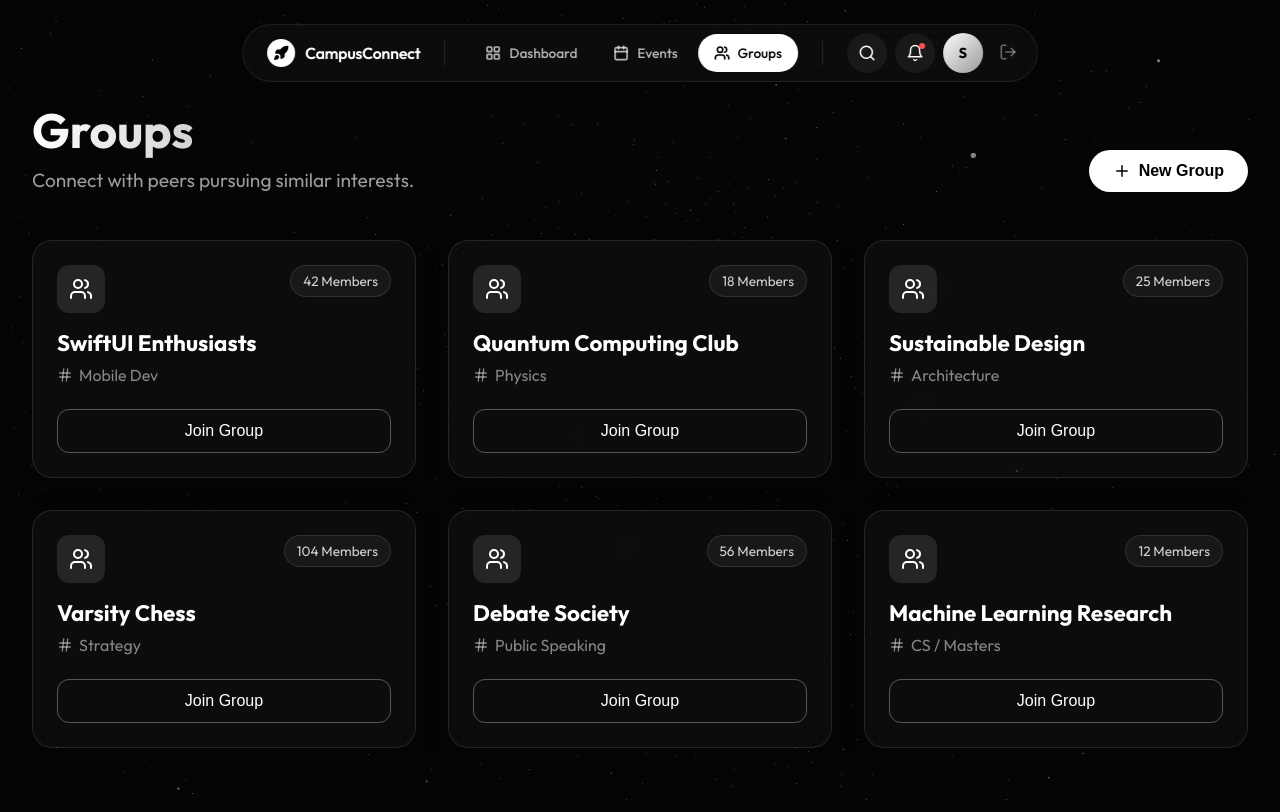
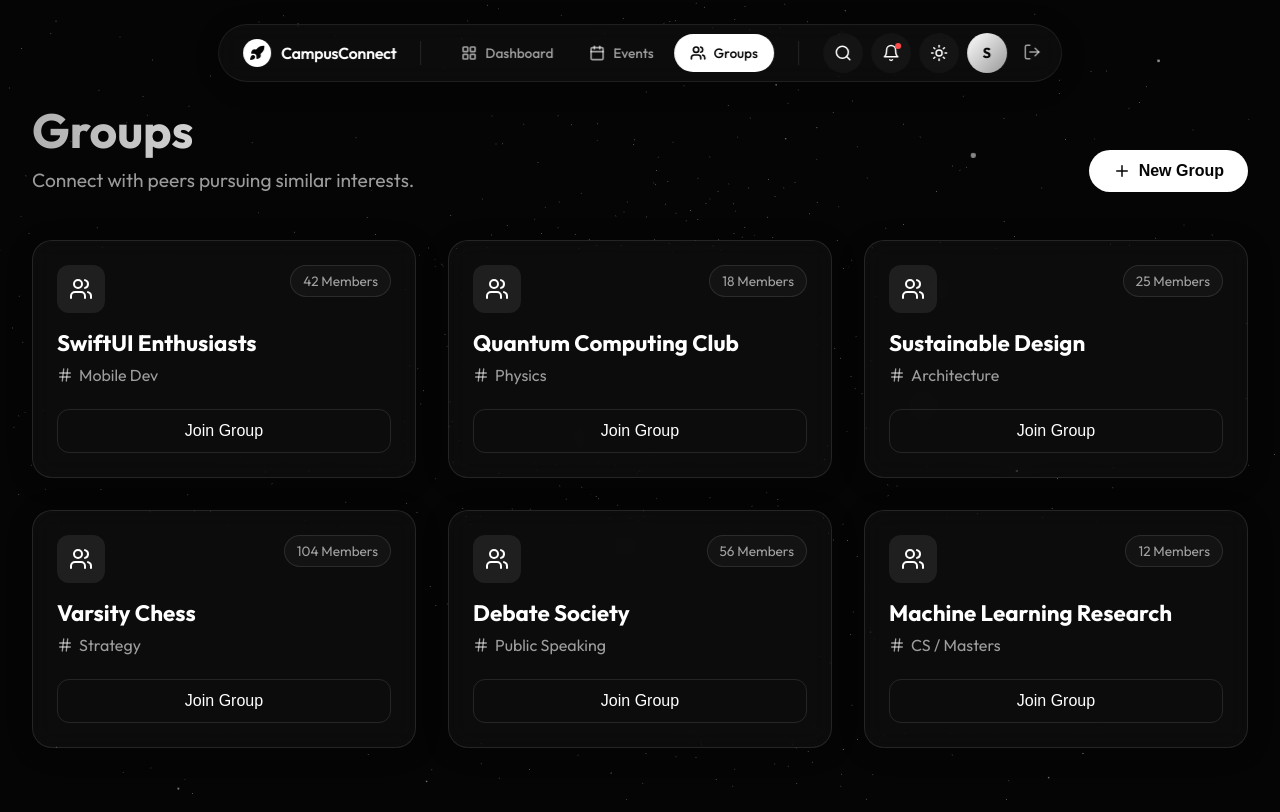
Before and after one commit to Code-Alchemist101/College_Social_Platform, a React (Vite) app: page /groups in a window 1280 px wide. Built offline with nearby package versions, Linux system fonts and the light colour scheme; sample sign-in values are in the browser's storage.

Commit message:
add light&dark mode

```diff
--- a/src/App.jsx
+++ b/src/App.jsx
@@ -7,6 +7,7 @@ import EventsList from './features/events/EventsList';
 import GroupFinder from './features/groups/GroupFinder';
 import Profile from './pages/Profile';
 import { useSelector } from 'react-redux';
+import { useEffect } from 'react';
 
 // Protected Route Component
 const PrivateRoute = ({ children }) => {
@@ -15,6 +16,12 @@ const PrivateRoute = ({ children }) => {
 };
 
 function App() {
+    const { mode } = useSelector((state) => state.theme);
+
+    useEffect(() => {
+        document.body.setAttribute('data-theme', mode);
+    }, [mode]);
+
     return (
         <Router>
             <Layout>
--- a/src/components/Background3D.jsx
+++ b/src/components/Background3D.jsx
@@ -1,4 +1,5 @@
 import { useRef, useMemo } from 'react';
+import { useSelector } from 'react-redux';
 import { Canvas, useFrame } from '@react-three/fiber';
 import { Points, PointMaterial } from '@react-three/drei';
 import * as random from 'maath/random/dist/maath-random.esm';
@@ -37,10 +38,14 @@ const ParticleField = (props) => {
 };
 
 const Background3D = () => {
+    const { mode } = useSelector((state) => state.theme);
+    const bgColor = mode === 'dark' ? '#050505' : '#f0f2f5';
+    const particleColor = mode === 'dark' ? '#ffffff' : '#000000';
+
     return (
-        <div style={{ position: 'fixed', top: 0, left: 0, width: '100%', height: '100%', zIndex: -1, background: '#050505' }}>
+        <div style={{ position: 'fixed', top: 0, left: 0, width: '100%', height: '100%', zIndex: -1, background: bgColor, transition: 'background 0.3s ease' }}>
             <Canvas camera={{ position: [0, 0, 1] }}>
-                <ParticleField />
+                <ParticleField color={particleColor} />
             </Canvas>
         </div>
     );
--- a/src/components/Navbar.jsx
+++ b/src/components/Navbar.jsx
@@ -2,12 +2,14 @@ import React, { useState, useEffect } from 'react';
 import { Link, useLocation, useNavigate } from 'react-router-dom';
 import { useSelector, useDispatch } from 'react-redux';
 import { logout } from '../features/auth/authSlice';
-import { Rocket, Search, Bell, LogOut, LayoutGrid, Calendar, Users } from 'lucide-react';
+import { toggleTheme } from '../features/theme/themeSlice';
+import { Rocket, Search, Bell, LogOut, LayoutGrid, Calendar, Users, Sun, Moon } from 'lucide-react';
 import SearchModal from './SearchModal';
 import NotificationCenter from './NotificationCenter';
 
 const Navbar = () => {
     const { isAuthenticated, user } = useSelector((state) => state.auth);
+    const { mode } = useSelector((state) => state.theme);
     const dispatch = useDispatch();
     const navigate = useNavigate();
     const location = useLocation();
@@ -61,13 +63,13 @@ const Navbar = () => {
                 }}>
                     {/* Logo Section */}
                     <Link to="/" style={{ display: 'flex', alignItems: 'center', gap: '10px', textDecoration: 'none' }}>
-                        <div style={{ background: '#fff', borderRadius: '50%', padding: '6px', display: 'flex' }}>
-                            <Rocket size={16} color="#000" fill="#000" />
+                        <div style={{ background: 'var(--accent)', borderRadius: '50%', padding: '6px', display: 'flex' }}>
+                            <Rocket size={16} color="var(--bg-dark)" fill="var(--bg-dark)" />
                         </div>
-                        <span style={{ fontWeight: 600, fontSize: '1rem', letterSpacing: '-0.02em', color: '#fff' }}>CampusConnect</span>
+                        <span style={{ fontWeight: 600, fontSize: '1rem', letterSpacing: '-0.02em', color: 'var(--text-primary)' }}>CampusConnect</span>
                     </Link>
 
-                    {isAuthenticated && <div style={{ width: '1px', height: '24px', background: 'rgba(255,255,255,0.1)' }} />}
+                    {isAuthenticated && <div style={{ width: '1px', height: '24px', background: 'var(--glass-border)' }} />}
 
                     {/* Navigation Pills */}
                     {isAuthenticated && (
@@ -87,8 +89,8 @@ const Navbar = () => {
                                             gap: '8px',
                                             fontSize: '0.85rem',
                                             fontWeight: 500,
-                                            color: active ? '#000' : 'rgba(255,255,255,0.7)',
-                                            background: active ? '#fff' : 'transparent',
+                                            color: active ? 'var(--bg-dark)' : 'var(--text-secondary)',
+                                            background: active ? 'var(--accent)' : 'transparent',
                                             textDecoration: 'none',
                                             transition: 'all 0.3s cubic-bezier(0.2, 0.8, 0.2, 1)'
                                         }}
@@ -101,7 +103,7 @@ const Navbar = () => {
                         </div>
                     )}
 
-                    {isAuthenticated && <div style={{ width: '1px', height: '24px', background: 'rgba(255,255,255,0.1)' }} />}
+                    {isAuthenticated && <div style={{ width: '1px', height: '24px', background: 'var(--glass-border)' }} />}
 
                     {/* Actions */}
                     <div style={{ display: 'flex', alignItems: 'center', gap: '8px' }}>
@@ -110,7 +112,7 @@ const Navbar = () => {
                                 <button
                                     onClick={() => setIsSearchOpen(true)}
                                     style={{
-                                        background: 'rgba(255,255,255,0.05)',
+                                        background: 'var(--glass-bg)',
                                         border: 'none',
                                         borderRadius: '50%',
                                         width: '40px',
@@ -118,12 +120,12 @@ const Navbar = () => {
                                         display: 'flex',
                                         alignItems: 'center',
                                         justifyContent: 'center',
-                                        color: '#fff',
+                                        color: 'var(--text-primary)',
                                         cursor: 'pointer',
                                         transition: 'background 0.2s'
                                     }}
-                                    onMouseEnter={(e) => e.target.style.background = 'rgba(255,255,255,0.1)'}
-                                    onMouseLeave={(e) => e.target.style.background = 'rgba(255,255,255,0.05)'}
+                                    onMouseEnter={(e) => e.target.style.background = 'var(--glass-highlight)'}
+                                    onMouseLeave={(e) => e.target.style.background = 'var(--glass-bg)'}
                                 >
                                     <Search size={18} />
                                 </button>
@@ -132,7 +134,7 @@ const Navbar = () => {
                                     <button
                                         onClick={() => setIsNotifOpen(!isNotifOpen)}
                                         style={{
-                                            background: 'rgba(255,255,255,0.05)',
+                                            background: 'var(--glass-bg)',
                                             border: 'none',
                                             borderRadius: '50%',
                                             width: '40px',
@@ -140,12 +142,12 @@ const Navbar = () => {
                                             display: 'flex',
                                             alignItems: 'center',
                                             justifyContent: 'center',
-                                            color: '#fff',
+                                            color: 'var(--text-primary)',
                                             cursor: 'pointer',
                                             transition: 'background 0.2s'
                                         }}
-                                        onMouseEnter={(e) => e.target.style.background = 'rgba(255,255,255,0.1)'}
-                                        onMouseLeave={(e) => e.target.style.background = 'rgba(255,255,255,0.05)'}
+                                        onMouseEnter={(e) => e.target.style.background = 'var(--glass-highlight)'}
+                                        onMouseLeave={(e) => e.target.style.background = 'var(--glass-bg)'}
                                     >
                                         <Bell size={18} />
                                         <span style={{
@@ -161,15 +163,36 @@ const Navbar = () => {
                                     <NotificationCenter isOpen={isNotifOpen} onClose={() => setIsNotifOpen(false)} />
                                 </div>
 
+                                <button
+                                    onClick={() => dispatch(toggleTheme())}
+                                    style={{
+                                        background: 'var(--glass-bg)',
+                                        border: 'none',
+                                        borderRadius: '50%',
+                                        width: '40px',
+                                        height: '40px',
+                                        display: 'flex',
+                                        alignItems: 'center',
+                                        justifyContent: 'center',
+                                        color: 'var(--text-primary)',
+                                        cursor: 'pointer',
+                                        transition: 'background 0.2s'
+                                    }}
+                                    onMouseEnter={(e) => e.target.style.background = 'var(--glass-highlight)'}
+                                    onMouseLeave={(e) => e.target.style.background = 'var(--glass-bg)'}
+                                >
+                                    {mode === 'dark' ? <Sun size={18} /> : <Moon size={18} />}
+                                </button>
+
                                 <Link to="/profile" style={{
                                     width: '40px',
                                     height: '40px',
                                     borderRadius: '50%',
-                                    background: 'linear-gradient(135deg, #fff, #999)',
+                                    background: 'linear-gradient(135deg, var(--accent), #999)',
                                     display: 'flex',
                                     alignItems: 'center',
                                     justifyContent: 'center',
-                                    color: '#000',
+                                    color: 'var(--bg-dark)',
                                     fontWeight: 700,
                                     fontSize: '0.9rem',
                                     textDecoration: 'none'
@@ -183,12 +206,12 @@ const Navbar = () => {
                                         background: 'transparent',
                                         border: 'none',
                                         padding: '0 8px',
-                                        color: 'rgba(255,255,255,0.4)',
+                                        color: 'var(--text-secondary)',
                                         cursor: 'pointer',
                                         transition: 'color 0.2s'
                                     }}
-                                    onMouseEnter={(e) => e.target.style.color = '#fff'}
-                                    onMouseLeave={(e) => e.target.style.color = 'rgba(255,255,255,0.4)'}
+                                    onMouseEnter={(e) => e.target.style.color = 'var(--text-primary)'}
+                                    onMouseLeave={(e) => e.target.style.color = 'var(--text-secondary)'}
                                 >
                                     <LogOut size={18} />
                                 </button>
@@ -196,8 +219,8 @@ const Navbar = () => {
                         ) : (
                             <div style={{ display: 'flex', gap: '8px' }}>
                                 <Link to="/login" style={{
-                                    background: isActive('/login') ? '#fff' : 'transparent',
-                                    color: isActive('/login') ? '#000' : 'rgba(255,255,255,0.8)',
+                                    background: isActive('/login') ? 'var(--accent)' : 'transparent',
+                                    color: isActive('/login') ? 'var(--bg-dark)' : 'var(--text-secondary)',
                                     borderRadius: '100px',
                                     padding: '8px 20px',
                                     textDecoration: 'none',
@@ -206,8 +229,8 @@ const Navbar = () => {
                                     transition: 'all 0.3s ease'
                                 }}>Log in</Link>
                                 <Link to="/signup" style={{
-                                    background: isActive('/signup') ? '#fff' : 'transparent',
-                                    color: isActive('/signup') ? '#000' : 'rgba(255,255,255,0.8)',
+                                    background: isActive('/signup') ? 'var(--accent)' : 'transparent',
+                                    color: isActive('/signup') ? 'var(--bg-dark)' : 'var(--text-secondary)',
                                     borderRadius: '100px',
                                     padding: '8px 20px',
                                     textDecoration: 'none',
--- a/src/features/groups/GroupFinder.jsx
+++ b/src/features/groups/GroupFinder.jsx
@@ -21,16 +21,16 @@ const GroupFinder = () => {
         <div style={{ paddingBottom: '4rem' }}>
             <div style={{ display: 'flex', justifyContent: 'space-between', alignItems: 'flex-end', marginBottom: '3rem' }}>
                 <div>
-                    <h1 style={{ fontSize: '3rem', fontWeight: 700, marginBottom: '0.5rem', background: 'linear-gradient(to right, #fff, #999)', WebkitBackgroundClip: 'text', WebkitTextFillColor: 'transparent' }}>Groups</h1>
-                    <p style={{ color: 'rgba(255,255,255,0.6)', fontSize: '1.2rem' }}>Connect with peers pursuing similar interests.</p>
+                    <h1 className="text-gradient" style={{ fontSize: '3rem', fontWeight: 700, marginBottom: '0.5rem' }}>Groups</h1>
+                    <p style={{ color: 'var(--text-secondary)', fontSize: '1.2rem' }}>Connect with peers pursuing similar interests.</p>
                 </div>
                 <button
                     onClick={() => setShowCreate(!showCreate)}
                     style={{
                         padding: '12px 24px',
                         borderRadius: '100px',
-                        background: '#fff',
-                        color: '#000',
+                        background: 'var(--text-primary)',
+                        color: 'var(--bg-dark)',
                         border: 'none',
                         fontSize: '1rem',
                         fontWeight: 600,
@@ -54,10 +54,10 @@ const GroupFinder = () => {
                         className="glass-panel"
                         style={{ padding: '32px', maxWidth: '600px', margin: '0 auto', overflow: 'hidden' }}
                     >
-                        <h3 style={{ marginBottom: '24px', fontSize: '1.5rem', color: '#fff' }}>Start a New Group</h3>
+                        <h3 style={{ marginBottom: '24px', fontSize: '1.5rem', color: 'var(--text-primary)' }}>Start a New Group</h3>
                         <form onSubmit={handleCreate}>
                             <div style={{ marginBottom: '20px' }}>
-                                <label style={{ display: 'block', marginBottom: '8px', color: 'rgba(255,255,255,0.8)', fontSize: '0.9rem' }}>Group Name</label>
+                                <label style={{ display: 'block', marginBottom: '8px', color: 'var(--text-secondary)', fontSize: '0.9rem' }}>Group Name</label>
                                 <input
                                     placeholder="e.g. Advanced AI Study Circle"
                                     value={newGroup.name}
@@ -65,17 +65,17 @@ const GroupFinder = () => {
                                     style={{
                                         width: '100%',
                                         padding: '12px 16px',
-                                        background: 'rgba(255,255,255,0.05)',
-                                        border: '1px solid rgba(255,255,255,0.1)',
+                                        background: 'var(--glass-bg)',
+                                        border: '1px solid var(--glass-border)',
                                         borderRadius: '12px',
-                                        color: '#fff',
+                                        color: 'var(--text-primary)',
                                         fontSize: '1rem',
                                         outline: 'none'
                                     }}
                                 />
                             </div>
                             <div style={{ marginBottom: '32px' }}>
-                                <label style={{ display: 'block', marginBottom: '8px', color: 'rgba(255,255,255,0.8)', fontSize: '0.9rem' }}>Topic</label>
+                                <label style={{ display: 'block', marginBottom: '8px', color: 'var(--text-secondary)', fontSize: '0.9rem' }}>Topic</label>
                                 <input
                                     placeholder="e.g. Computer Science"
                                     value={newGroup.topic}
@@ -83,18 +83,18 @@ const GroupFinder = () => {
                                     style={{
                                         width: '100%',
                                         padding: '12px 16px',
-                                        background: 'rgba(255,255,255,0.05)',
-                                        border: '1px solid rgba(255,255,255,0.1)',
+                                        background: 'var(--glass-bg)',
+                                        border: '1px solid var(--glass-border)',
                                         borderRadius: '12px',
-                                        color: '#fff',
+                                        color: 'var(--text-primary)',
                                         fontSize: '1rem',
                                         outline: 'none'
                                     }}
                                 />
                             </div>
                             <div style={{ display: 'flex', justifyContent: 'flex-end', gap: '12px' }}>
-                                <button type="button" onClick={() => setShowCreate(false)} style={{ background: 'transparent', color: 'rgba(255,255,255,0.6)', border: 'none', padding: '10px 20px', cursor: 'pointer' }}>Cancel</button>
-                                <button type="submit" style={{ background: '#fff', color: '#000', border: 'none', padding: '12px 24px', borderRadius: '12px', fontWeight: 600, cursor: 'pointer' }}>Create Group</button>
+                                <button type="button" onClick={() => setShowCreate(false)} style={{ background: 'transparent', color: 'var(--text-secondary)', border: 'none', padding: '10px 20px', cursor: 'pointer' }}>Cancel</button>
+                                <button type="submit" style={{ background: 'var(--text-primary)', color: 'var(--bg-dark)', border: 'none', padding: '12px 24px', borderRadius: '12px', fontWeight: 600, cursor: 'pointer' }}>Create Group</button>
                             </div>
                         </form>
                     </motion.div>
@@ -117,27 +117,27 @@ const GroupFinder = () => {
                                 width: '48px',
                                 height: '48px',
                                 borderRadius: '12px',
-                                background: 'rgba(255,255,255,0.1)',
+                                background: 'var(--glass-highlight)',
                                 display: 'flex',
                                 alignItems: 'center',
                                 justifyContent: 'center'
                             }}>
-                                <Users size={24} color="#fff" />
+                                <Users size={24} color="var(--text-primary)" />
                             </div>
                             <span style={{
                                 fontSize: '0.85rem',
-                                color: 'rgba(255,255,255,0.8)',
-                                background: 'rgba(255,255,255,0.05)',
+                                color: 'var(--text-secondary)',
+                                background: 'var(--glass-bg)',
                                 padding: '6px 12px',
                                 borderRadius: '100px',
-                                border: '1px solid rgba(255,255,255,0.1)'
+                                border: '1px solid var(--glass-border)'
                             }}>
                                 {group.members} Members
                             </span>
                         </div>
 
-                        <h3 style={{ fontSize: '1.4rem', marginBottom: '8px', color: '#fff' }}>{group.name}</h3>
-                        <div style={{ display: 'flex', alignItems: 'center', gap: '6px', color: 'rgba(255,255,255,0.5)', marginBottom: '24px', fontSize: '1rem' }}>
+                        <h3 style={{ fontSize: '1.4rem', marginBottom: '8px', color: 'var(--text-primary)' }}>{group.name}</h3>
+                        <div style={{ display: 'flex', alignItems: 'center', gap: '6px', color: 'var(--text-secondary)', marginBottom: '24px', fontSize: '1rem' }}>
                             <Hash size={16} />
                             <span>{group.topic}</span>
                         </div>
@@ -147,8 +147,8 @@ const GroupFinder = () => {
                             padding: '12px',
                             borderRadius: '12px',
                             background: 'transparent',
-                            color: '#fff',
-                            border: '1px solid rgba(255,255,255,0.3)',
+                            color: 'var(--text-primary)',
+                            border: '1px solid var(--glass-border)',
                             fontSize: '1rem',
                             fontWeight: 500,
                             cursor: 'pointer',
--- /dev/null
+++ b/src/features/theme/themeSlice.js
@@ -0,0 +1,33 @@
+import { createSlice } from '@reduxjs/toolkit';
+
+const getInitialTheme = () => {
+    // Check local storage or system preference
+    const savedTheme = localStorage.getItem('theme');
+    if (savedTheme) {
+        return savedTheme;
+    }
+    // Default to dark
+    return 'dark';
+};
+
+const initialState = {
+    mode: getInitialTheme(),
+};
+
+const themeSlice = createSlice({
+    name: 'theme',
+    initialState,
+    reducers: {
+        toggleTheme: (state) => {
+            state.mode = state.mode === 'dark' ? 'light' : 'dark';
+            localStorage.setItem('theme', state.mode);
+        },
+        setTheme: (state, action) => {
+            state.mode = action.payload;
+            localStorage.setItem('theme', state.mode);
+        }
+    },
+});
+
+export const { toggleTheme, setTheme } = themeSlice.actions;
+export default themeSlice.reducer;
--- a/src/index.css
+++ b/src/index.css
@@ -2,13 +2,29 @@
 
 :root {
   --font-main: 'Outfit', sans-serif;
+
+  /* Shared Defaults (Dark Mode) */
   --bg-dark: #050505;
   --text-primary: #ffffff;
   --text-secondary: rgba(255, 255, 255, 0.6);
   --accent: #ffffff;
   --glass-border: rgba(255, 255, 255, 0.1);
   --glass-bg: rgba(255, 255, 255, 0.03);
+  --glass-menu-bg: rgba(20, 20, 20, 0.85);
   --glass-highlight: rgba(255, 255, 255, 0.08);
+}
+
+body[data-theme='light'] {
+  --bg-dark: #f0f2f5;
+  /* Light background */
+  --text-primary: #1a1a1a;
+  --text-secondary: rgba(0, 0, 0, 0.6);
+  --accent: #000000;
+  --glass-border: rgba(0, 0, 0, 0.1);
+  --glass-bg: rgba(255, 255, 255, 0.6);
+  --glass-menu-bg: rgba(255, 255, 255, 0.9);
+  /* Frosty white */
+  --glass-highlight: rgba(255, 255, 255, 0.8);
 }
 
 * {
@@ -31,9 +47,11 @@ body {
 ::-webkit-scrollbar {
   width: 6px;
 }
+
 ::-webkit-scrollbar-track {
   background: var(--bg-dark);
 }
+
 ::-webkit-scrollbar-thumb {
   background: #333;
   border-radius: 3px;
@@ -42,7 +60,8 @@ body {
 #root {
   min-height: 100vh;
   position: relative;
-  z-index: 1; /* Content above background */
+  z-index: 1;
+  /* Content above background */
 }
 
 /* Utility Utilities */
@@ -61,6 +80,12 @@ body {
   -webkit-text-fill-color: transparent;
 }
 
+body[data-theme='light'] .text-gradient {
+  background: linear-gradient(to right, #4b5563, #000000);
+  -webkit-background-clip: text;
+  -webkit-text-fill-color: transparent;
+}
+
 canvas {
   touch-action: none;
 }
--- a/src/store/store.js
+++ b/src/store/store.js
@@ -2,11 +2,13 @@ import { configureStore } from '@reduxjs/toolkit';
 import authReducer from '../features/auth/authSlice';
 import eventsReducer from '../features/events/eventsSlice';
 import groupsReducer from '../features/groups/groupsSlice';
+import themeReducer from '../features/theme/themeSlice';
 
 export const store = configureStore({
     reducer: {
         auth: authReducer,
         events: eventsReducer,
         groups: groupsReducer,
+        theme: themeReducer,
     },
 });
```
Also changed, not shown: src/components/NotificationCenter.jsx (+11 -9 lines), src/features/events/EventsList.jsx (+11 -11 lines), src/pages/Dashboard.jsx (+18 -20 lines), src/pages/Profile.jsx (+8 -8 lines).
